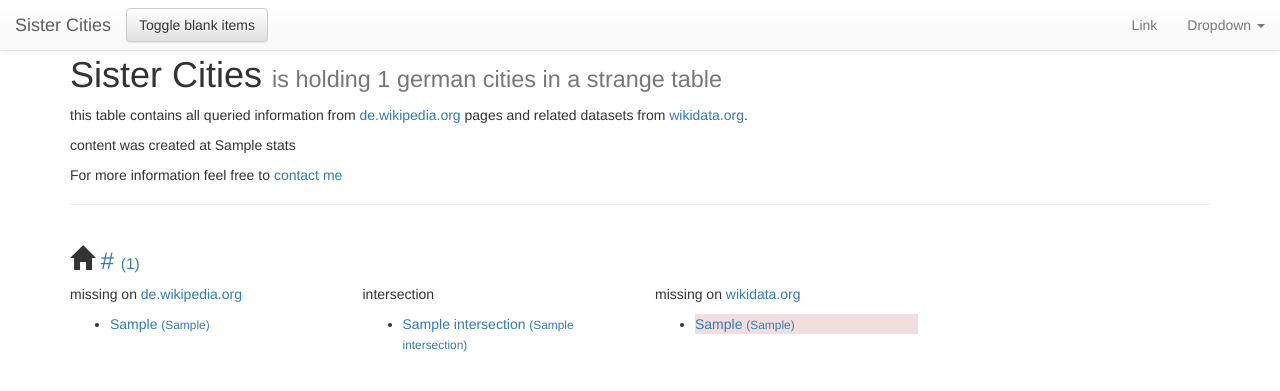
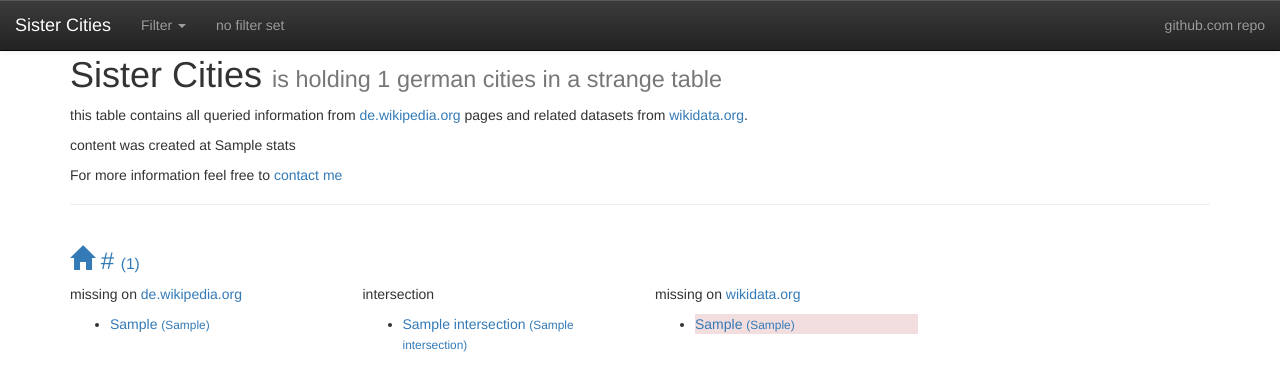
Before and after one commit to displayn/sistercities, a Flask app: template sistercities/web/sistercities/templates/table.html in a window 1280 px wide. Shown: the top 391 px of the page. Run offline with Flask 2, Linux system fonts and the light colour scheme; the template is opened without the code that fills it: most values are stand-ins (such as "Sample title", 1, 10 or a date in 2020); some libraries are stand-ins or nearby versions.

Commit message:
add QID links and split template

```diff
--- /dev/null
+++ b/sistercities/web/sistercities/templates/navbar.html
@@ -0,0 +1,41 @@
+{% block navbar %}
+    <nav class="navbar navbar-default navbar-fixed-top navbar-inverse">
+        <div class="container-fluid">
+            <!-- Brand and toggle get grouped for better mobile display -->
+            <div class="navbar-header">
+                <button type="button" class="navbar-toggle collapsed" data-toggle="collapse"
+                        data-target="#bs-example-navbar-collapse-1" aria-expanded="false">
+                    <span class="sr-only">Toggle navigation</span>
+                    <span class="icon-bar"></span>
+                    <span class="icon-bar"></span>
+                    <span class="icon-bar"></span>
+                </button>
+                <a class="navbar-brand" href="#">Sister Cities</a>
+            </div>
+
+            <div class="collapse navbar-collapse" id="bs-example-navbar-collapse-1">
+                <ul class="nav navbar-nav">
+                    <li class="dropdown">
+                        <a href="#" class="dropdown-toggle" data-toggle="dropdown" role="button" aria-haspopup="true"
+                           aria-expanded="false">Filter <span class="caret"></span></a>
+                        <ul class="dropdown-menu">
+                            <li>
+                                <div class="checkbox"><label><input class="removeblanks" type="checkbox">remove blank
+                                    items</label></div>
+                            </li>
+                            <li>
+                                <div class="checkbox"><label><input class="removeintersections"  type="checkbox">remove consens
+                                    items</label></div>
+                            </li>
+                        </ul>
+                    </li>
+                    <li><a class="counter" href="#">no filter set</a></li>
+                </ul>
+
+                <ul class="nav navbar-nav navbar-right">
+                    <li><a href="https://github.com/displayn/sistercities">github.com repo</a></li>
+                </ul>
+            </div><!-- /.navbar-collapse -->
+        </div><!-- /.container-fluid -->
+    </nav>
+{% endblock %}
--- a/sistercities/web/sistercities/templates/table.html
+++ b/sistercities/web/sistercities/templates/table.html
@@ -4,7 +4,7 @@
     <meta charset="UTF-8">
     <title>Sister Cities</title>
     <meta name="viewport" content="width=device-width, initial-scale=1">
-    <script src="http://code.jquery.com/jquery-3.1.1.min.js"
+    <script src="https://code.jquery.com/jquery-3.1.1.min.js"
             integrity="sha256-hVVnYaiADRTO2PzUGmuLJr8BLUSjGIZsDYGmIJLv2b8=" crossorigin="anonymous"></script>
     <!-- Latest compiled and minified CSS -->
     <link rel="stylesheet" href="https://maxcdn.bootstrapcdn.com/bootstrap/3.3.7/css/bootstrap.min.css"
@@ -19,46 +19,16 @@
             integrity="sha384-Tc5IQib027qvyjSMfHjOMaLkfuWVxZxUPnCJA7l2mCWNIpG9mGCD8wGNIcPD7Txa"
             crossorigin="anonymous"></script>
     <style>
-        .container {
-            padding-top: 15px;
-        }
+        .container {  padding-top: 15px; }
+        .invisible { display: none; }
+        .checkbox label{ margin-left: 5px; }
+        .citymain { padding-top: 40px; margin-top: -40px; }
     </style>
 </head>
 <body>
-<nav class="navbar navbar-default navbar-fixed-top">
-            <div class="container-fluid">
-                <!-- Brand and toggle get grouped for better mobile display -->
-                <div class="navbar-header">
-                    <button type="button" class="navbar-toggle collapsed" data-toggle="collapse"
-                            data-target="#bs-example-navbar-collapse-1" aria-expanded="false">
-                        <span class="sr-only">Toggle navigation</span>
-                        <span class="icon-bar"></span>
-                        <span class="icon-bar"></span>
-                        <span class="icon-bar"></span>
-                    </button>
-                    <a class="navbar-brand" href="#">Sister Cities</a>
-                </div>
 
-                <!-- Collect the nav links, forms, and other content for toggling -->
-                <div class="collapse navbar-collapse" id="bs-example-navbar-collapse-1">
-                    <button type="button" class="btn btn-default navbar-btn removeblanks">Toggle blank items</button>
-                    <ul class="nav navbar-nav navbar-right">
-                        <li><a href="#">Link</a></li>
-                        <li class="dropdown">
-                            <a href="#" class="dropdown-toggle" data-toggle="dropdown" role="button"
-                               aria-haspopup="true" aria-expanded="false">Dropdown <span class="caret"></span></a>
-                            <ul class="dropdown-menu">
-                                <li><a href="#">Action</a></li>
-                                <li><a href="#">Another action</a></li>
-                                <li><a href="#">Something else here</a></li>
-                                <li role="separator" class="divider"></li>
-                                <li><a href="#">Separated link</a></li>
-                            </ul>
-                        </li>
-                    </ul>
-                </div><!-- /.navbar-collapse -->
-            </div><!-- /.container-fluid -->
-        </nav>
+{% include 'navbar.html' %}
+
 <div class="container">
     {% if data %}
         <div class="page-header">
@@ -85,11 +55,17 @@
             {% else %}
                 {% set consensus = False %}
             {% endif %}
-            <div {% if datasetzero %} class="row blankdatasets" style='opacity: 0.5;'{% else %} class="row"{% endif %}>
+            {% if datasetzero %}
+                <div class="row citymain blankdatasets" id="{{ entry.qid }}" style='opacity: 0.5;'>
+            {% elif consensus  %}
+                <div class="row citymain intersectiondatasets" id="{{ entry.qid }}">
+            {% else %}
+                <div class="row citymain" id="{{ entry.qid }}">
+            {% endif %}
                 <div class="col-sm-12">
                     <p>
-                    <h3><span class="glyphicon glyphicon-home" aria-hidden="true"></span> <a
-                            href="https://de.wikipedia.org/wiki/{{ entry.url }}">{{ entry.url }}</a>
+                    <h3><a href="#{{ entry.qid }}"><span class="glyphicon glyphicon-home" aria-hidden="true"></span></a>
+                            <a href="https://de.wikipedia.org/wiki/{{ entry.url }}">{{ entry.url }}</a>
                         <small><a href="https://www.wikidata.org/wiki/{{ entry.qid }}">({{ entry.qid }})</a>
                         </small>
                     </h3>
@@ -154,7 +130,15 @@
 </div>
 <script>
     $('.removeblanks').click(function () {
-        $('.blankdatasets').fadeToggle("slow", "linear");
+        $('.blankdatasets').toggleClass( "invisible" );
+        var n = $( ".citymain:visible" ).length;
+        $( ".counter" ).text( n + " Items selected");
+    });
+    $('.removeintersections').click(function () {
+        //$('.intersectiondatasets').fadeToggle("fast", "linear");
+        $('.intersectiondatasets').toggleClass( "invisible" );
+        var b = $( ".citymain:visible" ).length;
+        $( ".counter" ).text( b + " Items selected");
     });
 </script>
 </body>
```
